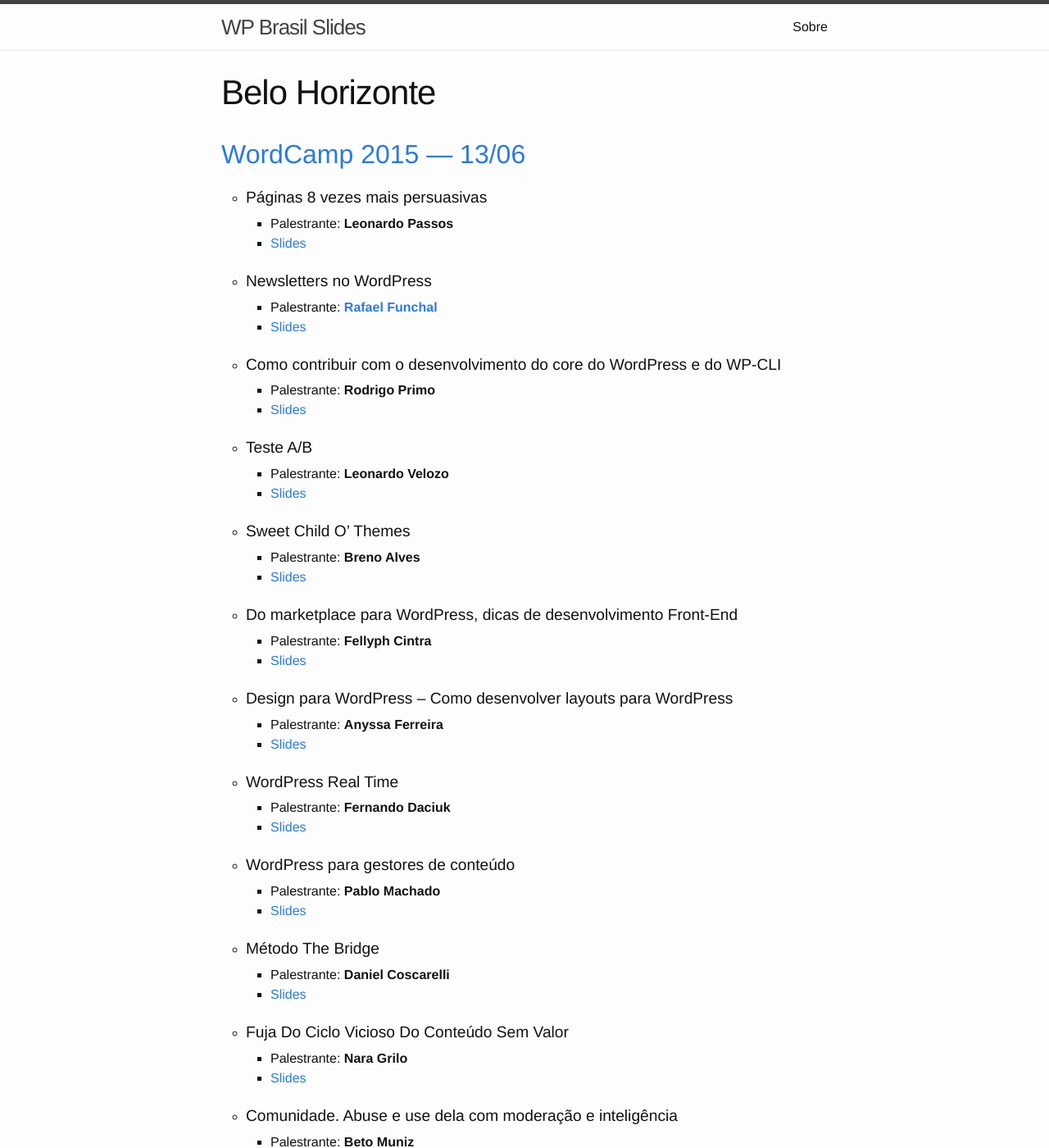
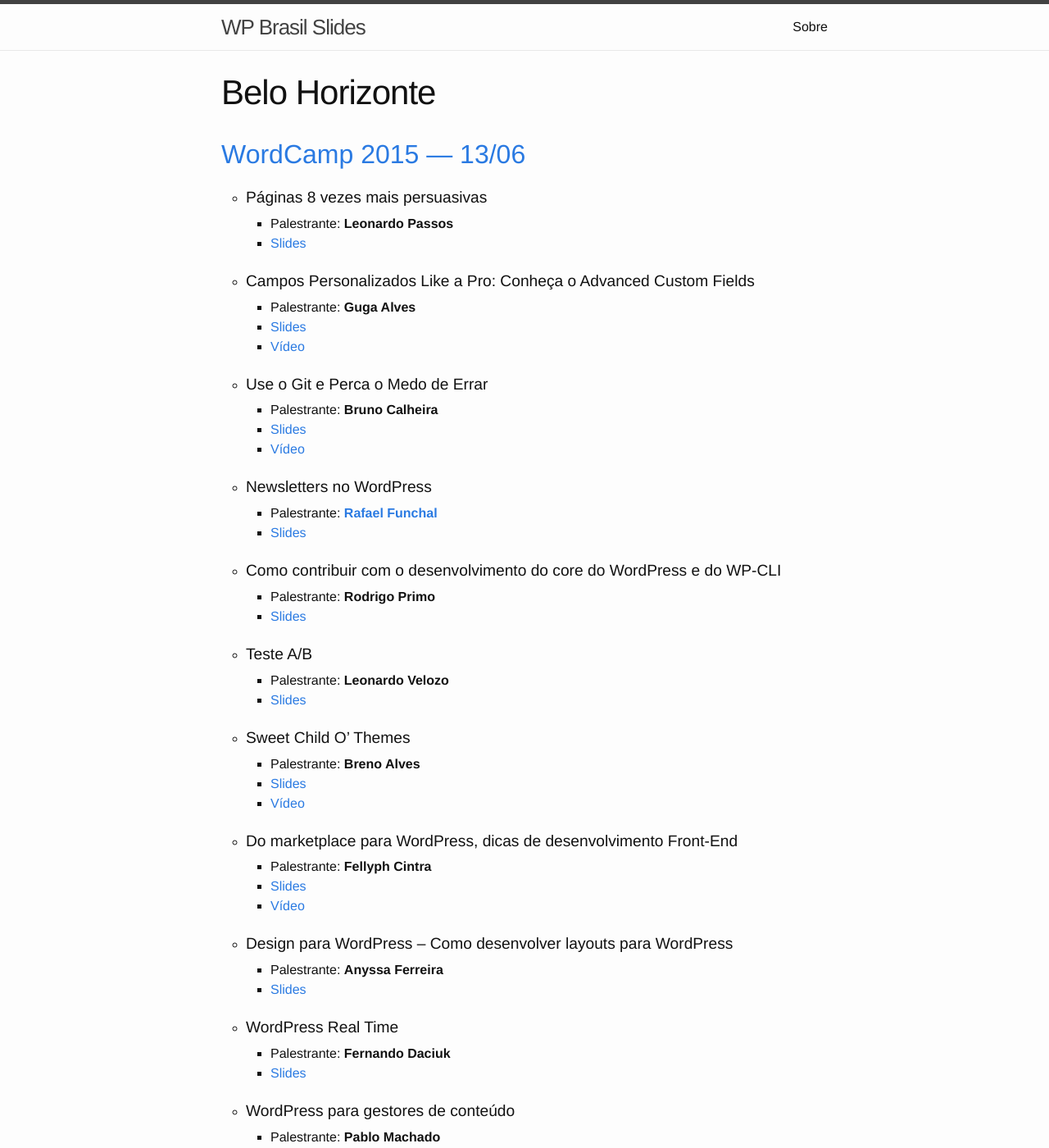
Before and after one commit to wpbrasil/slides, a Jekyll site: the page built from belohorizonte.html, in a window 1280 px wide and 1400 px high. Shown: the whole window at 82% size. Built offline with Jekyll 4.4.1, drawn with Linux system fonts in a browser that asks for light colours.

Commit message:
Insere vídeos BH 15

```diff
--- a/_data/places/bh.yml
+++ b/_data/places/bh.yml
@@ -4,7 +4,17 @@
   slides:
     - speaker: "Leonardo Passos"
       url: "http://afirmacomunicacao.com.br/wp-content/uploads/2015/06/Palestra-P%C3%A1ginas-8-vezes-mais-persuasivas.pdf"
-      title: "Páginas 8 vezes mais persuasivas "
+      title: "Páginas 8 vezes mais persuasivas"
+
+    - speaker: "Guga Alves"
+      url: "http://pt.slideshare.net/gugaalves/campos-personalizados-like-a-pro-wordcamp-so-paulo-2014"
+      title: "Campos Personalizados Like a Pro: Conheça o Advanced Custom Fields"
+      video: http://wordpress.tv/2015/09/30/guga-alves-campos-personalizados-like-a-pro-conhec%CC%A7a-o-advanced-custom-fields/
+
+    - speaker: "Bruno Calheira"
+      url: "http://pt.slideshare.net/brunocalheira/use-o-git-e-perca-o-medo-de-errar"
+      title: "Use o Git e Perca o Medo de Errar"
+      video: http://wordpress.tv/2015/09/30/bruno-calheira-use-o-git-e-perca-o-medo-de-errar/
 
     - speaker: "Rafael Funchal"
       sid: "rafaelfunchal"
@@ -22,10 +32,12 @@
     - speaker: "Breno Alves"
       url: "http://pt.slideshare.net/brenoalvs/sweet-child-o-themes"
       title: "Sweet Child O’ Themes"
+      video: http://wordpress.tv/2015/10/03/breno-alves-sweet-child-o-themes/
 
     - speaker: "Fellyph Cintra"
       url: "http://pt.slideshare.net/fellyph/do-marketplace-ao-wordpress-wordcamp-bh-2015"
       title: "Do marketplace para WordPress, dicas de desenvolvimento Front-End"
+      video: http://wordpress.tv/2015/10/03/fellyph-cintra-do-marketplace-ao-wordpress/
 
     - speaker: "Anyssa Ferreira"
       url: "http://pt.slideshare.net/anyssaferreira/design-para-wordpress-anyssa-ferreira-wordcamp-bh-2015"
@@ -55,6 +67,7 @@
       sid: "claudiosanches"
       url: "https://speakerdeck.com/claudiosmweb/trabalhando-com-a-api-rest-e-webhooks-do-woocommerce"
       title: "Trabalhando com a API Rest e Webhooks do WooCommerce"
+      video: http://wordpress.tv/2015/09/29/claudio-sanches-trabalhando-com-a-api-rest-e-webhooks-do-woocommerce/
 
     - speaker: "Sergio Costa"
       url: "http://pt.slideshare.net/sergiocosta5815/wordcampbh-2015-o-mnimo-essencial-para-o-bom-desempenho-do-seu-projeto-em-wordpress"
```
